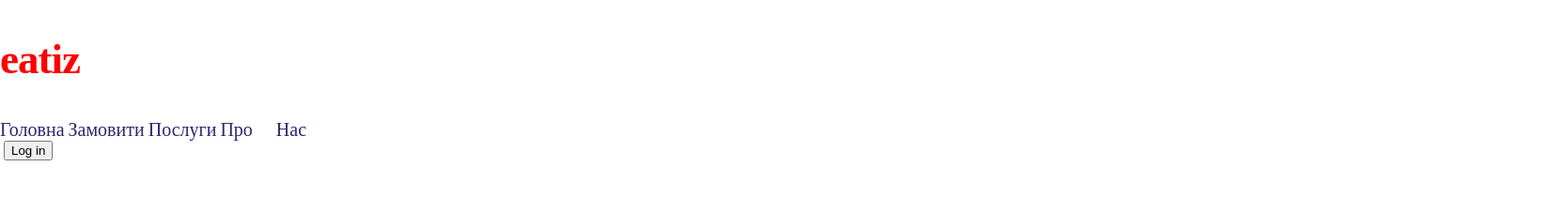
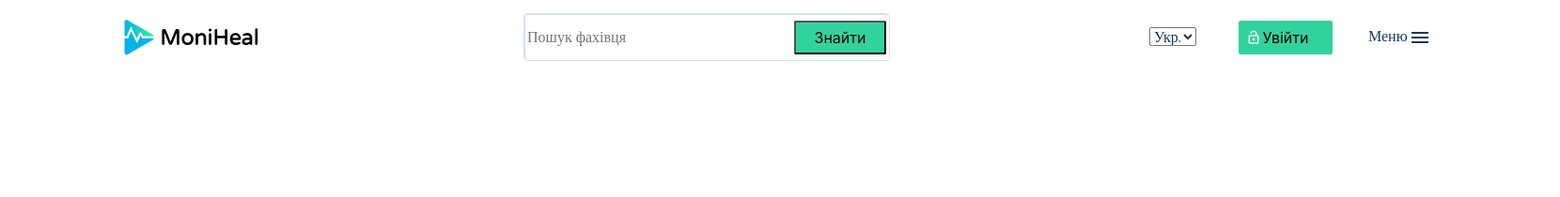
Before and after one commit to SilverPunk/MoniHeal, a plain HTML site: page app/index.html in a window 1280 px wide. Shown: the top 210 px of the page at 94% size, 1660 px wide, since content can reach past the window. Drawn offline with nearby package versions, Linux system fonts and the light colour scheme.

Commit message:
Header
Created header

```diff
--- a/app/index.html
+++ b/app/index.html
@@ -3,25 +3,48 @@
 <head>
 	<meta charset="utf-8">
 	<meta http-equiv="X-UA-Compatible" content="IE=edge">
-	<title>Food</title>
+	<title>MoniHeal</title>
 	<link rel="stylesheet" href="css/style.css">
+	<link rel="stylesheet" href="https://stackpath.bootstrapcdn.com/bootstrap/4.5.2/css/bootstrap.min.css" integrity="sha384-JcKb8q3iqJ61gNV9KGb8thSsNjpSL0n8PARn9HuZOnIxN0hoP+VmmDGMN5t9UJ0Z" crossorigin="anonymous">
 </head>
 <body>
-	<div class="d-flex container">
+	<div class="d-flex main">
 		<header>
-			<h2>eatiz</h2>
-			<div class="links">
-				<a href="#">Головна</a>
-				<a href="#">Замовити</a>
-				<a href="#">Послуги</a>
-				<a href="#">Про Нас</a>
+			<div class="logo">
+				<img src="img/logo_heal.png" alt="medicine">
 			</div>
-			<div class="log_in">
-				<img src="" alt="">
-				<button class="log_in">Log in</button>
+			<div class="main_search">
+				<fieldset>
+					<input type="text" class="main_search_field" placeholder="Пошук фахівця">
+					<button class="main_button_search" type="submit">Знайти
+					</button>
+				</fieldset>
+			</div>
+			<div class="lang">
+				<select name="Укр.">
+					<option value="Укр.">Укр.</option>
+					<option value="Рос.">Рос.</option>
+					<option value="Англ.">Англ.</option>
+				</select>
+			</div>
+			<div class="main_logging">
+				<button>
+				<img src="img/log.png" alt="">
+				Увійти</button>
+			</div>
+			<div class="main_menu">
+				<div class="main_menu_el">
+					Меню
+					<img src="img/menu.png" alt="">
+				</div>
 			</div>
 		</header>
 
 	</div>
+
+
+	<script src="https://code.jquery.com/jquery-3.5.1.slim.min.js" integrity="sha384-DfXdz2htPH0lsSSs5nCTpuj/zy4C+OGpamoFVy38MVBnE+IbbVYUew+OrCXaRkfj" crossorigin="anonymous"></script>
+	<script src="https://cdn.jsdelivr.net/npm/popper.js@1.16.1/dist/umd/popper.min.js" integrity="sha384-9/reFTGAW83EW2RDu2S0VKaIzap3H66lZH81PoYlFhbGU+6BZp6G7niu735Sk7lN" crossorigin="anonymous"></script>
+	<script src="https://stackpath.bootstrapcdn.com/bootstrap/4.5.2/js/bootstrap.min.js" integrity="sha384-B4gt1jrGC7Jh4AgTPSdUtOBvfO8shuf57BaghqFfPlYxofvL8/KUEfYiJOMMV+rV" crossorigin="anonymous"></script>
 </body>
 </html>
--- a/style.scss
+++ b/style.scss
@@ -1,26 +1,106 @@
 body{
 	padding: 0;
 	margin: 0;
-	width: 100%;
-	height: 100%;
-	background-color: cream;
 }
-header{
-	width: 100%;
-	height: auto;
+.main{
+	position: relative;
+	width: 1660px;
+	height: 4453px;
+	background: #FFFFFF;
 }
-header h2{
-	font-size: 45px;
-	letter-spacing: -1px;
-	color: red;
-	font-weight: 700;
-	font-family: "Poppins";
+.main header .logo{
+	position: absolute;
+	width: 155px;
+	height: 50px;
+	left: 125px;
+	top: 15px;
 }
-.links a{
-	word-spacing: 1em;
-	font-size: 20px;
-	color: #2e266f;
-	font-weight: 100;
-	font-family: "Poppins";
-	text-decoration: none;
+.main .main_search fieldset{
+	position: absolute;
+	width: 389px;
+	height: 50px;
+	left: 557px;
+	top: 14px;
+
+	background: #FFFFFF;
+	border: 1px solid #D2E1F5;
+	box-sizing: border-box;
+	border-radius: 4px;
 }
+.main .main_search fieldset input{
+	width: 389px;
+	height: 50px;
+	left: 557px;
+	top: 14px;
+	background: #FFFFFF;
+	border: 1px solid #D2E1F5;
+	box-sizing: border-box;
+	border-radius: 4px;
+	font-family: Avenir Next Cyr;
+	font-style: normal;
+	font-weight: 450;
+	font-size: 16px;
+	line-height: 20px;
+	color: #A7C0E2;
+}
+.main .main_search fieldset .main_button_search{
+	position: absolute;
+	width: 98px;
+	height: 36px;
+	left: 287px;
+	top: 7px;
+	background: #32D29F;
+	border-radius: 2px;
+}
+.lang select{
+	position: absolute;
+	width: 50px;
+	height: 20px;
+	left: 1223px;
+	top: 29px;
+	font-family: Avenir Next Cyr;
+	font-style: normal;
+	font-weight: 450;
+	font-size: 16px;
+	line-height: 20px;
+	color: #16395B;
+}
+.main .main_logging button{
+	position: absolute;
+	width: 100px;
+	height: 36px;
+	left: 1318px;
+	top: 22px;
+	background: #32D29F;
+	border: 1px solid #32D29F;
+	box-sizing: border-box;
+	border-radius: 2px;
+}
+.main .main_logging img{
+	position: absolute;
+	left: 9.67%;
+	right: 16.67%;
+	top: 25.17%;
+	bottom: 8.33%;
+}
+.main .main_menu .main_menu_el{
+	position: absolute;
+	width: 47px;
+	height: 20px;
+	left: 1456px;
+	top: 29px;
+	font-family: Avenir Next Cyr;
+	font-style: normal;
+	font-weight: 450;
+	font-size: 16px;
+	line-height: 20px;
+	/* identical to box height */
+	color: #16395B;
+}
+.main .main_menu img{
+	position: absolute;
+	left: 98.5%;
+	right: 12.5%;
+	top: 25%;
+	bottom: 25%;
+}
```
Also changed, not shown: app/css/style.css, app/img/log.png (added), app/img/logo_heal.png (added), app/img/menu.png (added).
